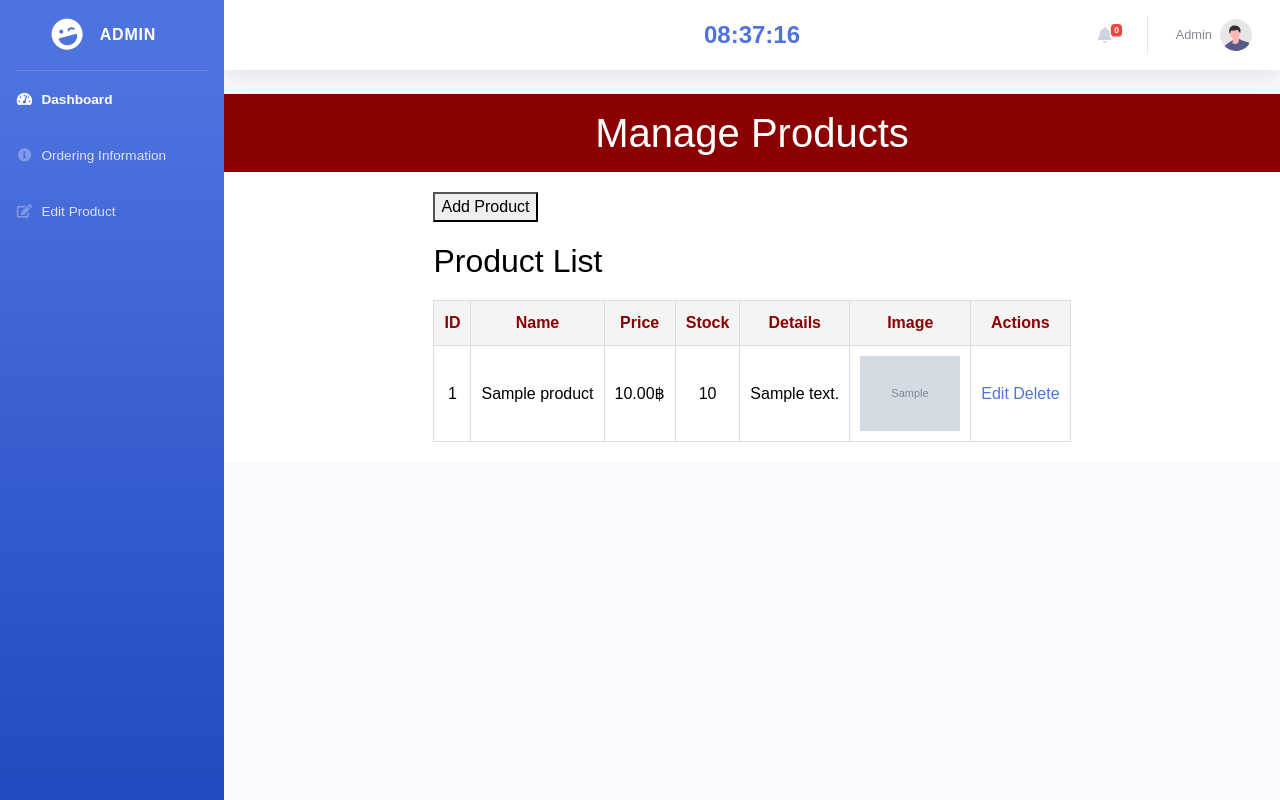
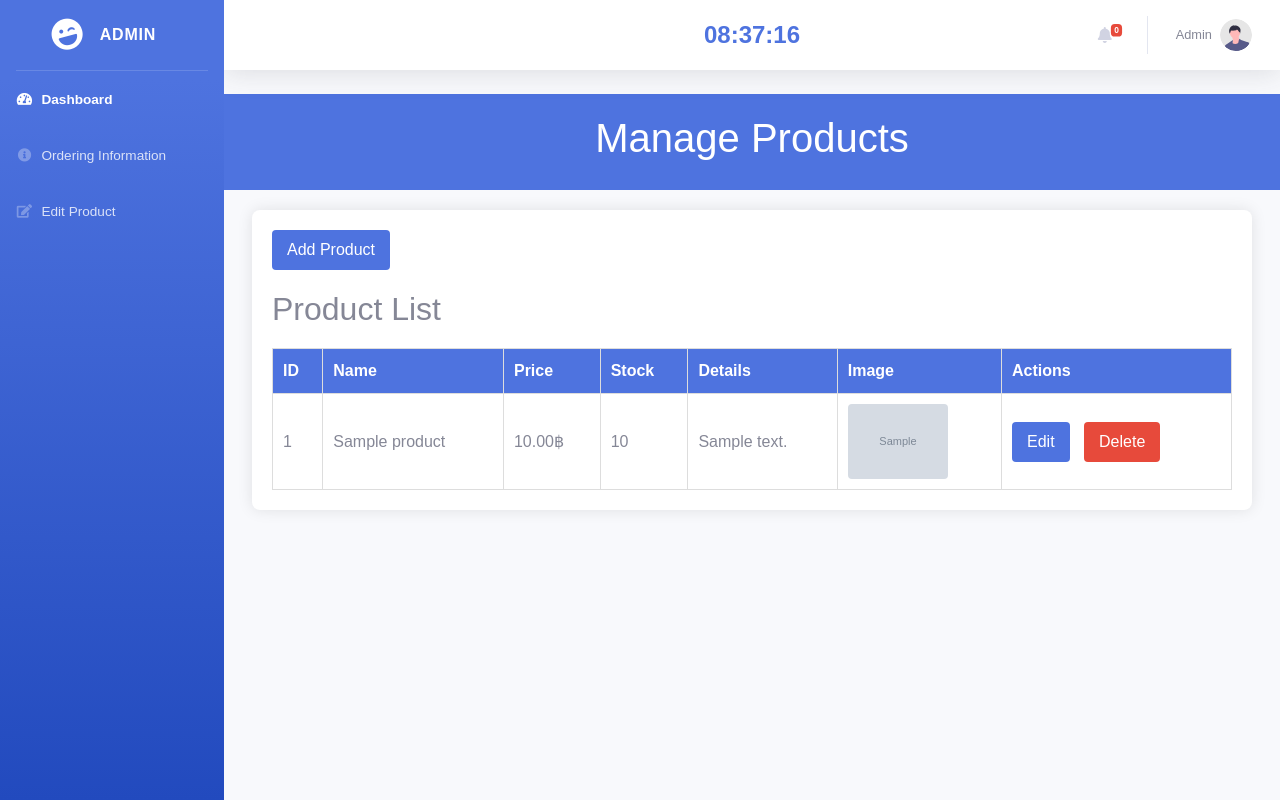
Before and after one commit to DarkNess1903/3UP, a PHP site: page /manage_products.php in a window 1280 px wide. Run offline with PHP 8.4, Linux system fonts and the light colour scheme; the visitor is signed in with stand-in values (Sample User, id 1); tables that the repository leaves empty or names only in its code hold one stand-in row (values such as "Sample post"); grey boxes marked "Sample" are stand-in pictures; data that the repository does not hold is empty.

Commit message:
css หลังบ้าน

```diff
--- a/Admin/css/styles.css
+++ b/Admin/css/styles.css
@@ -1,87 +1,170 @@
+/* General Styles */
 body {
-    font-family: 'Arial', sans-serif;
+    font-family: Arial, sans-serif;
+    background-color: #f8f9fc;
     margin: 0;
     padding: 0;
-    background-color: #f8f9fa;
 }
 
-header {
+.header {
     background-color: #4e73df;
     color: #fff;
     padding: 20px;
     text-align: center;
 }
 
-main {
+.main-content {
     padding: 20px;
 }
 
-table {
+.order-list-section {
+    background-color: #fff;
+    padding: 20px;
+    border-radius: 8px;
+    box-shadow: 0 0 15px rgba(0, 0, 0, 0.1);
+}
+
+.order-table {
     width: 100%;
     border-collapse: collapse;
     margin-top: 20px;
 }
 
-table th, table td {
-    padding: 10px;
+.order-table th,
+.order-table td {
     border: 1px solid #ddd;
+    padding: 12px;
     text-align: center;
 }
 
-table th {
+.order-table th {
     background-color: #4e73df;
     color: #fff;
 }
 
-table tr:nth-child(even) {
+.order-table tr:nth-child(even) {
     background-color: #f2f2f2;
 }
 
-a {
-    color: #4e73df;
-    text-decoration: none;
+.order-table tr:hover {
+    background-color: #ddd;
 }
 
-a:hover {
-    text-decoration: underline;
+.btn-view {
+    background-color: #1cc88a;
+    color: #fff;
 }
 
-footer {
+.btn-view:hover {
+    background-color: #17a673;
+}
+
+.btn-delete {
+    background-color: #e74a3b;
+    color: #fff;
+}
+
+.btn-delete:hover {
+    background-color: #c0392b;
+}
+
+.footer {
     text-align: center;
     padding: 10px;
     background-color: #4e73df;
     color: #fff;
     position: fixed;
+    bottom: 0;
     width: 100%;
-    bottom: 0;
 }
 
-.actions a {
-    margin: 0 5px;
-    padding: 5px 10px;
-    background-color: #28a745;
+.header {
+    background-color: #4e73df;
     color: #fff;
-    border-radius: 5px;
-    transition: background-color 0.3s;
+    padding: 20px;
+    text-align: center;
 }
 
-.actions a.delete {
-    background-color: #dc3545;
+.main-content {
+    padding: 20px;
 }
 
-.actions a:hover {
-    background-color: #218838;
+.order-details-section {
+    background-color: #fff;
+    padding: 20px;
+    border-radius: 8px;
+    box-shadow: 0 0 15px rgba(0, 0, 0, 0.1);
+    max-width: 800px;
+    margin: 0 auto;
 }
 
-.actions a.delete:hover {
-    background-color: #c82333;
+.order-details-section h2 {
+    margin-top: 0;
 }
 
-/* โมดัล */
+.order-items {
+    list-style-type: none;
+    padding: 0;
+}
+
+.order-item {
+    display: flex;
+    align-items: center;
+    margin-bottom: 15px;
+}
+
+.item-image {
+    margin-right: 20px;
+    width: 100px;
+    height: 100px;
+    object-fit: cover;
+    border-radius: 8px;
+}
+
+.update-status-form {
+    margin-top: 20px;
+    display: flex;
+    align-items: center;
+    justify-content: space-between;
+}
+
+.update-status-form select {
+    padding: 8px;
+    font-size: 16px;
+    border-radius: 4px;
+    border: 1px solid #ccc;
+}
+
+.update-status-form .btn {
+    background-color: #4e73df;
+    color: #fff;
+    padding: 10px 20px;
+    border: none;
+    border-radius: 4px;
+    cursor: pointer;
+    transition: background-color 0.3s ease;
+}
+
+.update-status-form .btn:hover {
+    background-color: #3a5bb1;
+}
+
+.footer {
+    text-align: center;
+    padding: 10px;
+    background-color: #4e73df;
+    color: #fff;
+    position: fixed;
+    bottom: 0;
+    width: 100%;
+}
+
+/* Modal Styles */
 .modal {
     display: none;
     position: fixed;
     z-index: 1;
+    padding-top: 100px;
     left: 0;
     top: 0;
     width: 100%;
@@ -98,6 +181,17 @@
     max-width: 700px;
 }
 
+#caption {
+    margin: auto;
+    display: block;
+    width: 80%;
+    max-width: 700px;
+    text-align: center;
+    color: #ccc;
+    padding: 10px 0;
+    height: 150px;
+}
+
 .close {
     position: absolute;
     top: 15px;
@@ -105,6 +199,7 @@
     color: #f1f1f1;
     font-size: 40px;
     font-weight: bold;
+    transition: 0.3s;
 }
 
 .close:hover,
@@ -113,3 +208,79 @@
     text-decoration: none;
     cursor: pointer;
 }
+
+.header {
+    background-color: #4e73df;
+    color: #fff;
+    padding: 20px;
+    text-align: center;
+}
+
+.main-content {
+    padding: 20px;
+}
+
+.product-management {
+    background-color: #fff;
+    padding: 20px;
+    border-radius: 8px;
+    box-shadow: 0 0 15px rgba(0, 0, 0, 0.1);
+    max-width: 1000px;
+    margin: 0 auto;
+}
+
+.product-table {
+    width: 100%;
+    border-collapse: collapse;
+    margin-top: 20px;
+}
+
+.product-table th, .product-table td {
+    border: 1px solid #ddd;
+    padding: 10px;
+    text-align: left;
+}
+
+.product-table th {
+    background-color: #4e73df;
+    color: #fff;
+}
+
+.product-table td img.product-image {
+    width: 100px;
+    border-radius: 4px;
+}
+
+.btn {
+    background-color: #4e73df;
+    color: #fff;
+    padding: 8px 15px;
+    border: none;
+    border-radius: 4px;
+    cursor: pointer;
+    transition: background-color 0.3s ease;
+}
+
+.btn:hover {
+    background-color: #3a5bb1;
+}
+
+.btn-edit {
+    margin-right: 10px;
+}
+
+.btn-delete {
+    background-color: #e74a3b;
+}
+
+.btn-delete:hover {
+    background-color: #c43f33;
+}
+
+.form-container {
+    margin-bottom: 20px;
+}
+
+.hidden {
+    display: none;
+}
--- a/Admin/manage_products.php
+++ b/Admin/manage_products.php
@@ -71,24 +71,17 @@
     <meta charset="UTF-8">
     <meta name="viewport" content="width=device-width, initial-scale=1.0">
     <title>Manage Products</title>
-    <link rel="stylesheet" href="styles.css">
-    <style>
-        .hidden {
-            display: none;
-        }
-        .form-container {
-            margin-bottom: 20px;
-        }
-    </style>
+    <link rel="stylesheet" href="css/styles.css">
+    <script src="js/scripts.js" defer></script>
 </head>
 <body>
-    <header>
+    <header class="header">
         <h1>Manage Products</h1>
     </header>
-    <main>
-        <section>
+    <main class="main-content">
+        <section class="product-management">
             <div class="form-container">
-                <button id="addProductBtn">Add Product</button>
+                <button id="addProductBtn" class="btn">Add Product</button>
                 <form id="addProductForm" class="hidden" method="post" enctype="multipart/form-data">
                     <input type="hidden" name="product_id" id="product_id">
                     <label for="name">Product Name:</label>
@@ -106,11 +99,11 @@
                     <label for="image">Image:</label>
                     <input type="file" id="image" name="image" <?php echo isset($_GET['edit_id']) ? '' : 'required'; ?>>
 
-                    <button type="submit">Save Product</button>
+                    <button type="submit" class="btn">Save Product</button>
                 </form>
             </div>
             <h2>Product List</h2>
-            <table>
+            <table class="product-table">
                 <thead>
                     <tr>
                         <th>ID</th>
@@ -130,10 +123,10 @@
                             <td><?php echo number_format($row['price'], 2); ?>฿</td>
                             <td><?php echo htmlspecialchars($row['stock_quantity']); ?></td>
                             <td><?php echo htmlspecialchars($row['details']); ?></td>
-                            <td><img src="<?php echo htmlspecialchars($row['image']); ?>" alt="<?php echo htmlspecialchars($row['name']); ?>" width="100"></td>
+                            <td><img src="<?php echo htmlspecialchars($row['image']); ?>" alt="<?php echo htmlspecialchars($row['name']); ?>" class="product-image"></td>
                             <td>
-                                <a href="manage_products.php?edit_id=<?php echo $row['product_id']; ?>">Edit</a>
-                                <a href="manage_products.php?delete_id=<?php echo $row['product_id']; ?>" onclick="return confirm('Are you sure you want to delete this product?');">Delete</a>
+                                <a href="manage_products.php?edit_id=<?php echo $row['product_id']; ?>" class="btn btn-edit">Edit</a>
+                                <a href="manage_products.php?delete_id=<?php echo $row['product_id']; ?>" class="btn btn-delete" onclick="return confirm('Are you sure you want to delete this product?');">Delete</a>
                             </td>
                         </tr>
                     <?php endwhile; ?>
@@ -141,11 +134,16 @@
             </table>
         </section>
     </main>
+</body>
+</html>
 
 <script>
-        document.getElementById('addProductBtn').addEventListener('click', function() {
-            const form = document.getElementById('addProductForm');
-            form.classList.toggle('hidden');
+    document.addEventListener('DOMContentLoaded', function () {
+    const addProductBtn = document.getElementById('addProductBtn');
+    const addProductForm = document.getElementById('addProductForm');
+
+    addProductBtn.addEventListener('click', function() {
+        addProductForm.classList.toggle('hidden');
     });
 
     <?php if (isset($_GET['edit_id'])): ?>
@@ -160,11 +158,11 @@
                 document.getElementById('price').value = product.price;
                 document.getElementById('stock_quantity').value = product.stock_quantity;
                 document.getElementById('details').value = product.details;
-                    document.getElementById('addProductForm').classList.remove('hidden');
+                addProductForm.classList.remove('hidden');
             }
         };
         xhr.send();
     <?php endif; ?>
+});
+
 </script>
-</body>
-</html>
```
Also changed, not shown: Admin/js/scripts.js (+14 -27 lines), Admin/manage_orders.php (+10 -9 lines), Admin/view_order.php (+14 -15 lines). Lines whose indentation alone changed are shown as unchanged.
